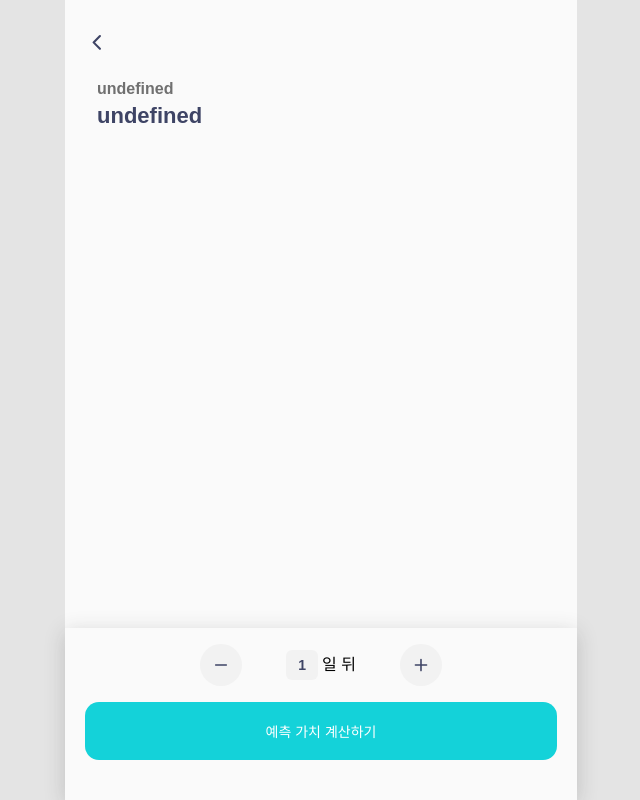
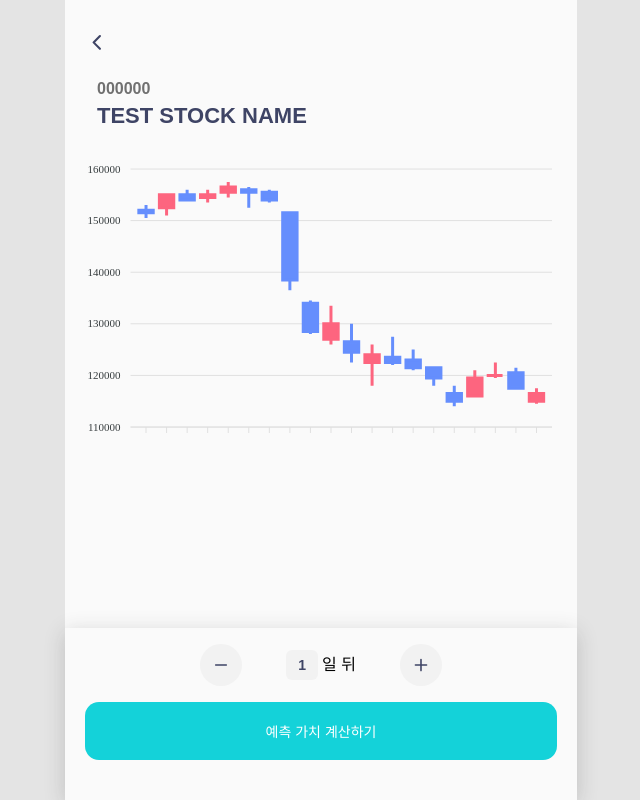
Before and after one commit to seungminRyu/stock-eye, a React (Create React App) app: page /stock in a window 1280 px wide. Shown: the whole page, without its empty margins (319-959 px from the left). Built offline with nearby package versions, Linux system fonts and the light colour scheme; no server answers; a web font is replaced by a local one.

Commit message:
Edit: 과거 차트 데이터 예시값으로 추가

```diff
--- a/src/component/CandleChart.js
+++ b/src/component/CandleChart.js
@@ -1,208 +1,19 @@
-import React, { useState } from "react";
+import React from "react";
 import styled from "styled-components";
 import ReactApexChart from "react-apexcharts";
+import { getChartOption } from "../lib/util";
 
-const getInitialOption = (stockName) => {
-    const ret = {
-        chart: {
-            type: "candlestick",
-            toolbar: {
-                show: false,
-            },
-        },
-        colors: ["#00e396", "#FEb016", "FFFFFF00"],
-        tooltip: {
-            enabled: true,
-        },
-        stroke: {
-            colors: ["#00e396", "#FEb016"],
-            width: [3, 3],
-            curve: "smooth",
-        },
-        xaxis: {
-            labels: {
-                show: false,
-                style: {
-                    fontFamily: "NanumSquare",
-                },
-            },
-        },
-        yaxis: {
-            tooltip: {
-                enabled: true,
-            },
-            labels: {
-                style: {
-                    fontFamily: "NanumSquare",
-                },
-            },
-        },
-        plotOptions: {
-            candlestick: {
-                colors: {
-                    upward: "#FD657F",
-                    downward: "#658EFD",
-                },
-            },
-            line: {},
-        },
-    };
-
-    return ret;
-};
-
-const getMovingAvgData = (pastVals, predictVals, avgDate) => {
-    const l = predictVals.length;
-    const valList =
-        avgDate === 5
-            ? pastVals.slice(-4).concat(predictVals)
-            : pastVals.concat(predictVals);
-    let ret = [];
-    console.log("과거 + 예측: ", valList);
-
-    for (let i = 0; i < l; i++) {
-        let sum = 0;
-        for (let j = i; j < i + avgDate; j++) {
-            sum += valList[j];
-            // console.log(valList[j]);
-        }
-
-        ret[i] = (sum / avgDate).toFixed(1);
-        // console.log(i, " 번째");
-        // console.log("합:", sum);
-        // console.log("평균:", ret[i]);
-    }
-
-    return ret;
-};
-
-const getBreakPoint = (shortAvgList, longAvgList) => {
-    const l = shortAvgList.length;
-    let ret = [-1, "NONE"];
-
-    // 5일 선이 위로 뚫을때 diff: minus => plus;
-    // 5일 선이 아래로 뚫을때 diff: plus => minus;
-    let prevDiff = shortAvgList[0] - longAvgList[0];
-
-    for (let i = 0; i < l; i++) {
-        const diff = shortAvgList[i] - longAvgList[i];
-        console.log(`이전: ${prevDiff} / 현재: ${diff}`);
-
-        if (prevDiff < 0 && diff > 0) {
-            ret = [i - 1, "BUY"];
-            break;
-        } else if (prevDiff > 0 && diff < 0) {
-            ret = [i - 1, "SELL"];
-            break;
-        }
-        prevDiff = diff;
-    }
-
-    console.log("예측 구간: ", ret);
-    return ret;
-};
-
-const parseAvgVals = (avgList, labels) =>
-    avgList.map((val, i) => {
-        return { x: labels[i], y: val };
-    });
-
-const getbreakPointAnnotations = (breakPointIndex, act) => {
-    let ret;
-
-    if (breakPointIndex === -1) {
-        ret = false;
-    } else {
-        let text;
-        if (act === "BUY") {
-            text = "예상 매수 구간";
-        } else if (act === "SELL") {
-            text = "예상 매도 구간";
-        }
-        const x2 = `D+${breakPointIndex + 1}`;
-        const x = breakPointIndex > 1 ? `D+${breakPointIndex - 1}` : "D+1";
-
-        ret = {
-            xaxis: [
-                {
-                    x,
-                    x2,
-                    borderColor: "#658EFD",
-                    strokeDashArray: 8,
-                    fillColor: "#658EFD",
-                    opacity: 0.3,
-                    offsetX: 0,
-                    offsetY: 0,
-                    label: {
-                        borderColor: "#658EFD",
-                        style: {
-                            fontSize: "12px",
-                            fontFamily: "NanumSquare",
-                            color: "#fff",
-                            background: "#658EFD",
-                        },
-                        orientation: "horizontal",
-                        offsetY: -20,
-                        text,
-                    },
-                },
-            ],
-        };
-    }
-
-    return ret;
-};
-
-function TotalChart(prop) {
-    const { name, data } = prop;
-    // const { name, predictChartData, predictCloseChartData, pastCloseVals } =
-    //     prop;
-    // const [series, setSeries] = useState(data); // state로 쓸 필요 없어서(고정값)
-    // const [options, setOptions] = useState(initialOption); // state로 쓸 필요 x
-
-    // const testPredictVal = [
-    //     151500, 155000, 154000, 155000, 156500, 155500, 154000, 138500, 128500,
-    //     130000, 124500, 124000, 122500, 121500, 119500, 115000, 119500, 120000,
-    //     117500, 116500,
-    // ];
-    // console.log("예측값들", predictCloseChartData.series);
-    // const predictCloseVals = predictCloseChartData.series.map((val) =>
-    //     parseInt(val)
-    // );
-    // const labels = predictCloseChartData.labels;
-    // const shortAvgList = getMovingAvgData(pastCloseVals, predictCloseVals, 5);
-    // const longAvgList = getMovingAvgData(pastCloseVals, predictCloseVals, 20);
-    // const [breakPointIndex, act] = getBreakPoint(shortAvgList, longAvgList);
-    // const shortAvgChartData = parseAvgVals(shortAvgList, labels);
-    // const longAvgChartData = parseAvgVals(longAvgList, labels);
-    // console.log("5일: ", shortAvgChartData);
-    // console.log("20일: ", longAvgChartData);
-    // const breakPointAnnotations = getbreakPointAnnotations(
-    //     breakPointIndex,
-    //     act
-    // );
-    const options = getInitialOption(name);
-
-    // const finalChartSeries = [
-    //     {
-    //         name: "5일",
-    //         type: "line",
-    //         data: shortAvgChartData,
-    //     },
-    //     {
-    //         name: "20일",
-    //         type: "line",
-    //         data: longAvgChartData,
-    //     },
-    // ];
-    // console.log(finalChartSeries);
+function TotalChart(props) {
+    const { name, data } = props;
+    const options = getChartOption();
 
     return (
         <ChartBlock>
             <div className="chart-wrapper">
                 <ReactApexChart
                     options={options}
-                    series={data}
+                    // series={data}
+                    series={testSeries}
                     type="candlestick"
                     width={
                         window.innerWidth < 512
@@ -244,85 +55,85 @@ const ChartBlock = styled.div`
     }
 `;
 
-// const testSeries = [
-//     {
-//         name: "5일",
-//         type: "line",
-//         data: [
-//             { x: "08/30", y: 152340 },
-//             { x: "08/31", y: 154300 },
-//             { x: "09/01", y: 152300 },
-//             { x: "09/02", y: 153400 },
-//             { x: "09/03", y: 153500 },
-//             { x: "09/06", y: 156030 },
-//             { x: "09/07", y: 153500 },
-//             { x: "09/08", y: 151300 },
-//             { x: "09/09", y: 138000 },
-//             { x: "09/10", y: 135000 },
-//             { x: "09/13", y: 132500 },
-//             { x: "09/14", y: 130530 },
-//             { x: "09/15", y: 129300 },
-//             { x: "09/16", y: 129030 },
-//             { x: "09/17", y: 128800 },
-//             { x: "09/23", y: 128400 },
-//             { x: "09/24", y: 128030 },
-//             { x: "09/27", y: 127800 },
-//             { x: "09/28", y: 127330 },
-//             { x: "09/29", y: 126930 },
-//         ],
-//     },
-//     {
-//         name: "20일",
-//         type: "line",
-//         data: [
-//             { x: "08/30", y: 142340 },
-//             { x: "08/31", y: 143000 },
-//             { x: "09/01", y: 143300 },
-//             { x: "09/02", y: 143400 },
-//             { x: "09/03", y: 146500 },
-//             { x: "09/06", y: 147030 },
-//             { x: "09/07", y: 149500 },
-//             { x: "09/08", y: 148300 },
-//             { x: "09/09", y: 147000 },
-//             { x: "09/10", y: 146000 },
-//             { x: "09/13", y: 145500 },
-//             { x: "09/14", y: 144530 },
-//             { x: "09/15", y: 143300 },
-//             { x: "09/16", y: 142030 },
-//             { x: "09/17", y: 141300 },
-//             { x: "09/23", y: 140500 },
-//             { x: "09/24", y: 138030 },
-//             { x: "09/27", y: 137300 },
-//             { x: "09/28", y: 135530 },
-//             { x: "09/29", y: 134330 },
-//         ],
-//     },
-//     {
-//         name: "",
-//         type: "candlestick",
-//         data: [
-//             { x: "08/30", y: [152000, 153000, 150500, 151500] },
-//             { x: "08/31", y: [152500, 155000, 151000, 155000] },
-//             { x: "09/01", y: [155000, 156000, 154000, 154000] },
-//             { x: "09/02", y: [154500, 156000, 153500, 155000] },
-//             { x: "09/03", y: [155500, 157500, 154500, 156500] },
-//             { x: "09/06", y: [156000, 156500, 152500, 155500] },
-//             { x: "09/07", y: [155500, 156000, 153500, 154000] },
-//             { x: "09/08", y: [151500, 151500, 136500, 138500] },
-//             { x: "09/09", y: [134000, 134500, 128000, 128500] },
-//             { x: "09/10", y: [127000, 133500, 126000, 130000] },
-//             { x: "09/13", y: [126500, 130000, 122500, 124500] },
-//             { x: "09/14", y: [122500, 126000, 118000, 124000] },
-//             { x: "09/15", y: [123500, 127500, 122000, 122500] },
-//             { x: "09/16", y: [123000, 125000, 121000, 121500] },
-//             { x: "09/17", y: [121500, 121500, 118000, 119500] },
-//             { x: "09/23", y: [116500, 118000, 114000, 115000] },
-//             { x: "09/24", y: [116000, 121000, 116000, 119500] },
-//             { x: "09/27", y: [120000, 122500, 119500, 120000] },
-//             { x: "09/28", y: [120500, 121500, 117500, 117500] },
-//             { x: "09/29", y: [115000, 117500, 114500, 116500] },
-//         ],
-//     },
-// ];
+const testSeries = [
+    // {
+    //     name: "5일",
+    //     type: "line",
+    //     data: [
+    //         { x: "08/30", y: 152340 },
+    //         { x: "08/31", y: 154300 },
+    //         { x: "09/01", y: 152300 },
+    //         { x: "09/02", y: 153400 },
+    //         { x: "09/03", y: 153500 },
+    //         { x: "09/06", y: 156030 },
+    //         { x: "09/07", y: 153500 },
+    //         { x: "09/08", y: 151300 },
+    //         { x: "09/09", y: 138000 },
+    //         { x: "09/10", y: 135000 },
+    //         { x: "09/13", y: 132500 },
+    //         { x: "09/14", y: 130530 },
+    //         { x: "09/15", y: 129300 },
+    //         { x: "09/16", y: 129030 },
+    //         { x: "09/17", y: 128800 },
+    //         { x: "09/23", y: 128400 },
+    //         { x: "09/24", y: 128030 },
+    //         { x: "09/27", y: 127800 },
+    //         { x: "09/28", y: 127330 },
+    //         { x: "09/29", y: 126930 },
+    //     ],
+    // },
+    // {
+    //     name: "20일",
+    //     type: "line",
+    //     data: [
+    //         { x: "08/30", y: 142340 },
+    //         { x: "08/31", y: 143000 },
+    //         { x: "09/01", y: 143300 },
+    //         { x: "09/02", y: 143400 },
+    //         { x: "09/03", y: 146500 },
+    //         { x: "09/06", y: 147030 },
+    //         { x: "09/07", y: 149500 },
+    //         { x: "09/08", y: 148300 },
+    //         { x: "09/09", y: 147000 },
+    //         { x: "09/10", y: 146000 },
+    //         { x: "09/13", y: 145500 },
+    //         { x: "09/14", y: 144530 },
+    //         { x: "09/15", y: 143300 },
+    //         { x: "09/16", y: 142030 },
+    //         { x: "09/17", y: 141300 },
+    //         { x: "09/23", y: 140500 },
+    //         { x: "09/24", y: 138030 },
+    //         { x: "09/27", y: 137300 },
+    //         { x: "09/28", y: 135530 },
+    //         { x: "09/29", y: 134330 },
+    //     ],
+    // },
+    {
+        name: "",
+        type: "candlestick",
+        data: [
+            { x: "08/30", y: [152000, 153000, 150500, 151500] },
+            { x: "08/31", y: [152500, 155000, 151000, 155000] },
+            { x: "09/01", y: [155000, 156000, 154000, 154000] },
+            { x: "09/02", y: [154500, 156000, 153500, 155000] },
+            { x: "09/03", y: [155500, 157500, 154500, 156500] },
+            { x: "09/06", y: [156000, 156500, 152500, 155500] },
+            { x: "09/07", y: [155500, 156000, 153500, 154000] },
+            { x: "09/08", y: [151500, 151500, 136500, 138500] },
+            { x: "09/09", y: [134000, 134500, 128000, 128500] },
+            { x: "09/10", y: [127000, 133500, 126000, 130000] },
+            { x: "09/13", y: [126500, 130000, 122500, 124500] },
+            { x: "09/14", y: [122500, 126000, 118000, 124000] },
+            { x: "09/15", y: [123500, 127500, 122000, 122500] },
+            { x: "09/16", y: [123000, 125000, 121000, 121500] },
+            { x: "09/17", y: [121500, 121500, 118000, 119500] },
+            { x: "09/23", y: [116500, 118000, 114000, 115000] },
+            { x: "09/24", y: [116000, 121000, 116000, 119500] },
+            { x: "09/27", y: [120000, 122500, 119500, 120000] },
+            { x: "09/28", y: [120500, 121500, 117500, 117500] },
+            { x: "09/29", y: [115000, 117500, 114500, 116500] },
+        ],
+    },
+];
 
 export default TotalChart;
--- a/src/lib/util.js
+++ b/src/lib/util.js
@@ -26,3 +26,50 @@ export const getLocalStorageItem = (key) =>
 
 export const setLocalStorageItem = (key, data) =>
     localStorage.setItem(key, JSON.stringify(data));
+
+export const getChartOption = () => {
+    return {
+        chart: {
+            type: "candlestick",
+            toolbar: {
+                show: false,
+            },
+        },
+        colors: ["#00e396", "#FEb016", "FFFFFF00"],
+        tooltip: {
+            enabled: true,
+        },
+        stroke: {
+            colors: ["#00e396", "#FEb016"],
+            width: [3, 3],
+            curve: "smooth",
+        },
+        xaxis: {
+            labels: {
+                show: false,
+                style: {
+                    fontFamily: "NanumSquare",
+                },
+            },
+        },
+        yaxis: {
+            tooltip: {
+                enabled: true,
+            },
+            labels: {
+                style: {
+                    fontFamily: "NanumSquare",
+                },
+            },
+        },
+        plotOptions: {
+            candlestick: {
+                colors: {
+                    upward: "#FD657F",
+                    downward: "#658EFD",
+                },
+            },
+            line: {},
+        },
+    };
+};
--- a/src/page/Stock.js
+++ b/src/page/Stock.js
@@ -4,13 +4,12 @@ import { Link } from "react-router-dom";
 import useAsync from "../hook/useAsync";
 import { parseQueryString } from "../lib/util";
 import { fetchChartData } from "../lib/api";
-
 import AppTemplate from "../component/AppTemplate";
 import CandleChart from "../component/CandleChart";
 import TotalChart from "../component/TotalChart";
+import PredictSetting from "../component/PredictSetting";
 
 import icoBack from "../static/asset/ico_back.svg";
-import PredictSetting from "../component/PredictSetting";
 
 // open, high, low, close
 const parseData = (data) => {
@@ -81,12 +80,17 @@ function Stock({ location }) {
                     <Link to="/">
                         <BackBtn />
                     </Link>
-                    <p className="stock-code">{code}</p>
-                    <h1 className="stock-name">{name}</h1>
+                    {/* <p className="stock-code">{code}</p>
+                    <h1 className="stock-name">{name}</h1> */}
+                    <p className="stock-code">{"000000"}</p>
+                    <h1 className="stock-name">{"TEST STOCK NAME"}</h1>
                 </Header>
                 {/* {isDataLoaded && <TotalChart name={name} data={chartData} />} */}
-                {isDataLoaded && <CandleChart name={name} data={chartData} />}
-                <PredictSetting name={name} values={state.data} />
+                {/* {isDataLoaded && (
+                    <CandleChart name={"TEST STOCK NAME"} data={chartData} />
+                )} */}
+                <CandleChart name={"TEST STOCK NAME"} data={chartData} />
+                <PredictSetting name={"TEST STOCK NAME"} values={state.data} />
             </StockBlock>
         </AppTemplate>
     );
```
